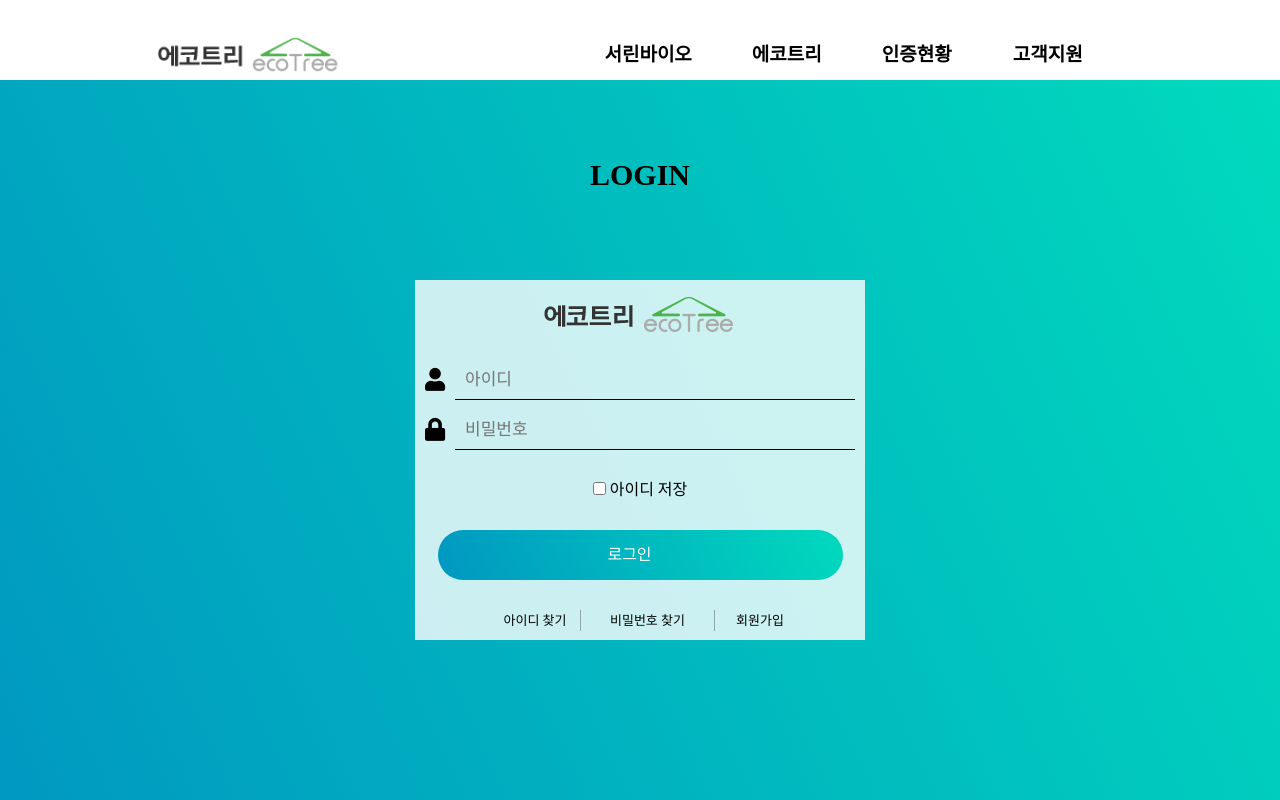
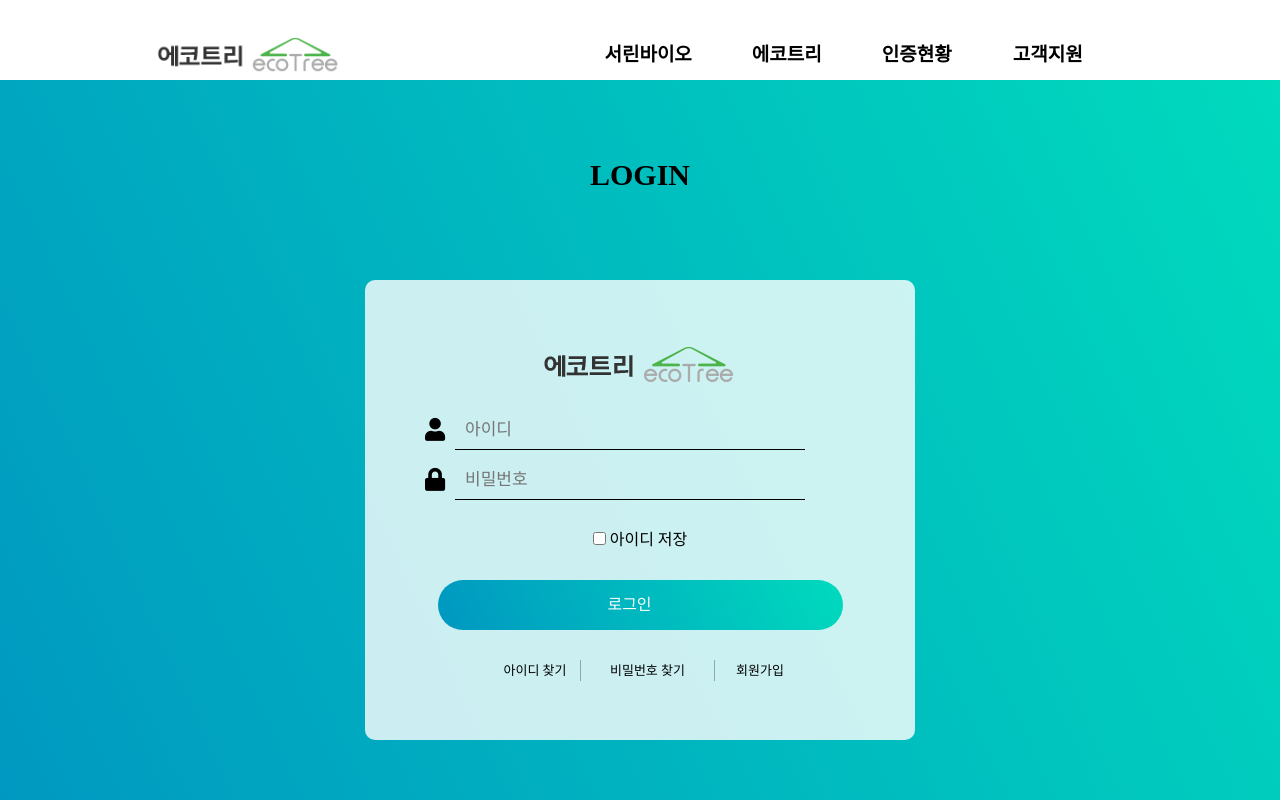
Before and after one commit to IMSOOYOUNG/ecotree, a plain HTML site: page login.html in a window 1280 px wide. Shown: the top 800 px of the page. Drawn offline with Linux system fonts and the light colour scheme.

Commit message:
Add files via upload

```diff
--- a/css/login.css
+++ b/css/login.css
@@ -36,11 +36,13 @@ section{
 
 
 .tool> .box{
-    width:450px; height:360px;
+    width:550px; height:460px;
     border:0px solid black;
+    border-radius: 10px;
     margin: 0 auto;
     margin-top:50px;
     background: rgba(255, 255, 255, 0.8);
+    padding: 50px 50px;
 }
 
 
@@ -73,7 +75,7 @@ section{
     float: left;
 }
 .tool> .box> .box_id> input{
-    width:400px; height:40px;
+    width:350px; height:40px;
     border:none;
     border-bottom:1px solid black;
     background: none;
@@ -101,7 +103,7 @@ section{
     float: left;
 }
 .tool> .box> .box_pw> input{
-    width:400px; height:40px;
+    width:350px; height:40px;
     border:none;
     border-bottom:1px solid black;
     background: none;
@@ -223,6 +225,7 @@ section{
     .tool> .box{
         width:375px; height:360px;
         margin-top:0px;
+        padding: 0 0;
     }
 
 
@@ -240,7 +243,7 @@ section{
         width:10%;
     }
     .tool> .box> .box_id> input{
-        width:90%;
+        width:80%;
         font-size:15px;
     }
 
@@ -253,7 +256,7 @@ section{
         width:10%;
     }
     .tool> .box> .box_pw> input{
-        width:90%;
+        width:80%;
         font-size:15px;
     }
 
```
